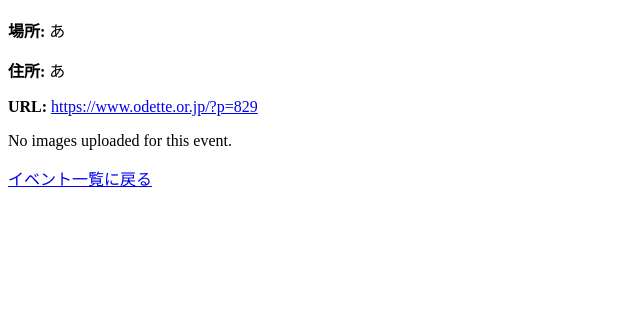
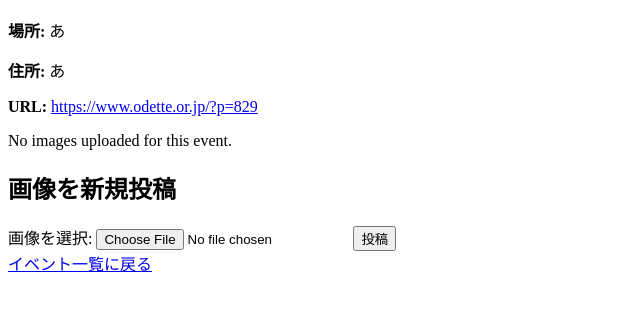
Before and after one commit to naonaosun/evernt_app, a Flask app: page /event/1 in a window 1280 px wide. Shown: the part 111-422 px from the top of the page, without its empty margins (0-640 px from the left). Run offline with Flask 3, Linux system fonts and the light colour scheme; data comes from the database, SQL or seed files in the repository.

Commit message:
event_detail.html画像投稿フォーム追加完成

```diff
--- a/templates/event_detail.html
+++ b/templates/event_detail.html
@@ -32,6 +32,15 @@
             <p>No images uploaded for this event.</p>
     {% endif %}
 
+    <!-- 画像アップロードフォーム -->
+    <h2>画像を新規投稿</h2>
+    <form action="{{ url_for('event_detail', event_id=event.id) }}" method="POST" enctype="multipart/form-data">
+        <label for="image">画像を選択:</label>
+        <input type="file" id="image" name="image" accept="image/*" required>
+        <button type="submit">投稿</button>
+    </form>
+
+
 
     <a href="{{ url_for('index') }}">イベント一覧に戻る</a>
 
```
